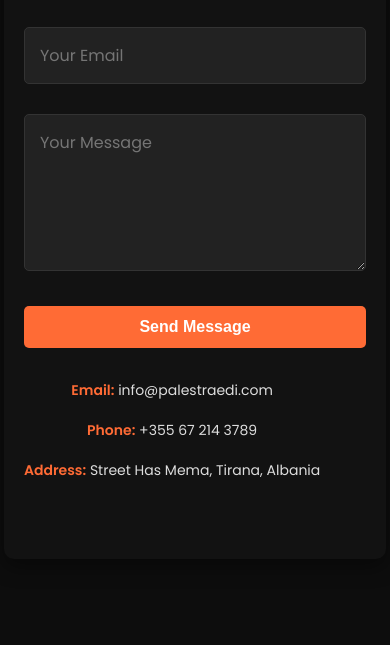
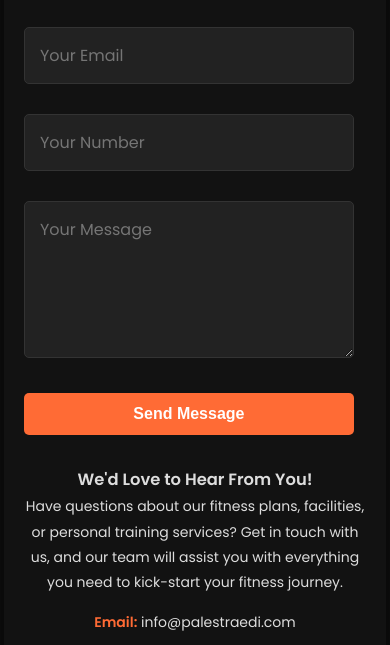
Before and after one commit to ergishasani/Edi-Gym, a plain HTML site: page index.html in a window 390 px wide. Shown: the part 10280-10925 px from the top of the page. Drawn offline with nearby package versions, Linux system fonts and the light colour scheme.

Commit message:
created the final version for the contact section

```diff
--- a/css/style.css
+++ b/css/style.css
@@ -1082,6 +1082,9 @@ header {
     .contact-details {
         text-align: center;
     }
+    .form-group{
+        width: 33rem;
+    }
 }
 
 
--- a/index.html
+++ b/index.html
@@ -485,7 +485,6 @@
 
     <!-- Contact Section -->
 
-    <!-- Contact Section -->
     <section class="contact-section" id="contact">
         <div class="contact-container">
             <h2 class="section-title">Get In Touch</h2>
@@ -504,17 +503,28 @@
                         <input type="email" name="email" placeholder="Your Email" required class="form-input">
                     </div>
                     <div class="form-group">
-                    <textarea name="message" rows="5" placeholder="Your Message" required class="form-textarea"></textarea>
+                        <input type="number" name="number" placeholder="Your Number" required class="form-input">
+                    </div>
+                    <div class="form-group">
+                        <textarea name="message" rows="5" placeholder="Your Message" required
+                            class="form-textarea"></textarea>
                     </div>
                     <button type="submit" class="contact-button">Send Message</button>
                 </form>
 
                 <!-- Contact Details -->
                 <div class="contact-details">
+                    <h3 class="contact-details-title">We'd Love to Hear From You!</h3>
+                    <p class="contact-details-description">
+                        Have questions about our fitness plans, facilities, or personal training services? Get in touch
+                        with us,
+                        and our team will assist you with everything you need to kick-start your fitness journey.
+                    </p>
                     <p><strong>Email:</strong> info@palestraedi.com</p>
                     <p><strong>Phone:</strong> +355 67 214 3789</p>
                     <p><strong>Address:</strong> Street Has Mema, Tirana, Albania</p>
                 </div>
+
             </div>
         </div>
     </section>
```
Lines whose indentation alone changed are shown as unchanged.
